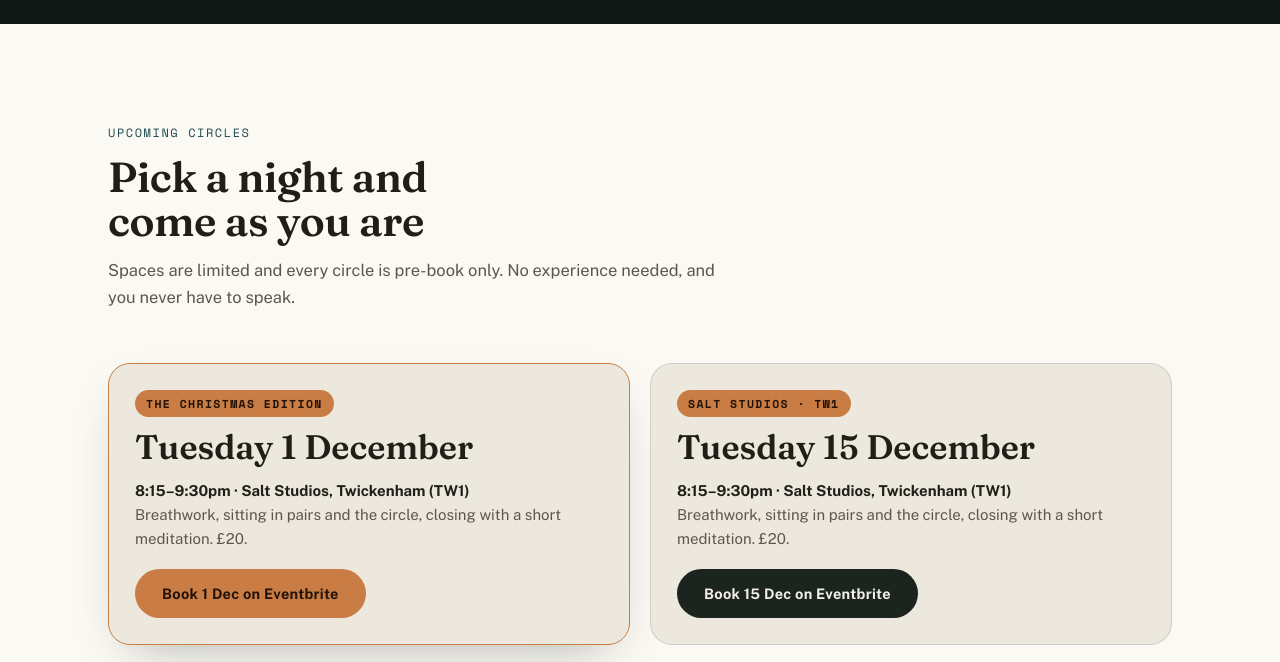
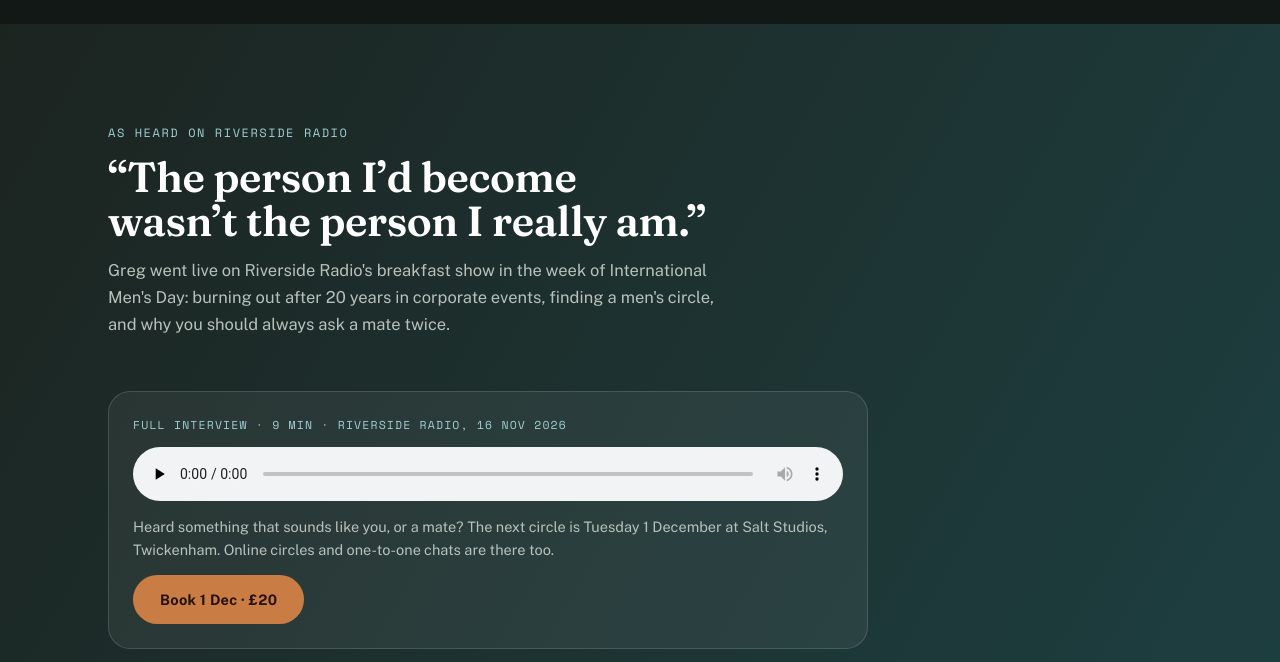
Before and after one commit to gregorysharpe15-boop/henix-website, a plain HTML site: page index.html in a window 1280 px wide. Shown: the part 744-1406 px from the top of the page. Drawn offline with nearby package versions, Linux system fonts and the light colour scheme.

Commit message:
Add Riverside Radio interview section to homepage
Co-Authored-By: Claude Opus 5.5 <noreply@anthropic.com>
Claude-Session: https://claude.ai/code/session_015ohGipWk5mrKPesQVNJbQi

```diff
--- a/index.html
+++ b/index.html
@@ -326,6 +326,15 @@ footer{background:var(--dark-deep);color:var(--on-dark-soft);padding-block:36px
 .audio-cta p{color:var(--ink-soft);font-size:15px;line-height:1.55;max-width:560px;}
 .audio-cta b{color:var(--ink);}
 @media (max-width:820px){.online-grid,.audio-grid{grid-template-columns:1fr;}}
+.radio{background:linear-gradient(120deg,var(--dark),var(--teal-deep) 140%);color:var(--on-dark);}
+.radio .section-head .eyebrow-plain{color:#9FD0D3;}
+.radio .section-head h2{color:#fff;}
+.radio .section-head p{color:var(--on-dark-soft);}
+.radio-card{background:rgba(255,255,255,0.06);border:1px solid rgba(255,255,255,0.14);border-radius:22px;padding:24px;display:flex;flex-direction:column;gap:14px;max-width:760px;}
+.radio-card audio{width:100%;}
+.radio-card .track-tag{color:#9FD0D3;}
+.radio-card p{color:var(--on-dark-soft);font-size:14.5px;line-height:1.6;}
+.radio-card .btn{align-self:flex-start;}
 </style>
 
 
@@ -375,6 +384,22 @@ footer{background:var(--dark-deep);color:var(--on-dark-soft);padding-block:36px
     </div>
   </div>
 
+
+  <section class="radio" id="radio">
+    <div class="wrap">
+      <div class="section-head">
+        <span class="eyebrow-plain">As heard on Riverside Radio</span>
+        <h2>&ldquo;The person I&rsquo;d become wasn&rsquo;t the person I really am.&rdquo;</h2>
+        <p>Greg went live on Riverside Radio's breakfast show in the week of International Men's Day: burning out after 20 years in corporate events, finding a men's circle, and why you should always ask a mate twice.</p>
+      </div>
+      <div class="radio-card">
+        <span class="track-tag">Full interview &middot; 9 min &middot; Riverside Radio, 16 Nov 2026</span>
+        <audio controls preload="none" src="assets/audio/riverside-radio-interview.mp3"></audio>
+        <p>Heard something that sounds like you, or a mate? The next circle is Tuesday 1 December at Salt Studios, Twickenham. Online circles and one-to-one chats are there too.</p>
+        <a class="btn btn-primary" href="https://www.eventbrite.com/cc/tw1-mens-circles-4878642" target="_blank" rel="noopener">Book 1 Dec &middot; &pound;20</a>
+      </div>
+    </div>
+  </section>
 
   <section class="dates" id="dates">
     <div class="wrap">
```
Also changed, not shown: 1 other file.
